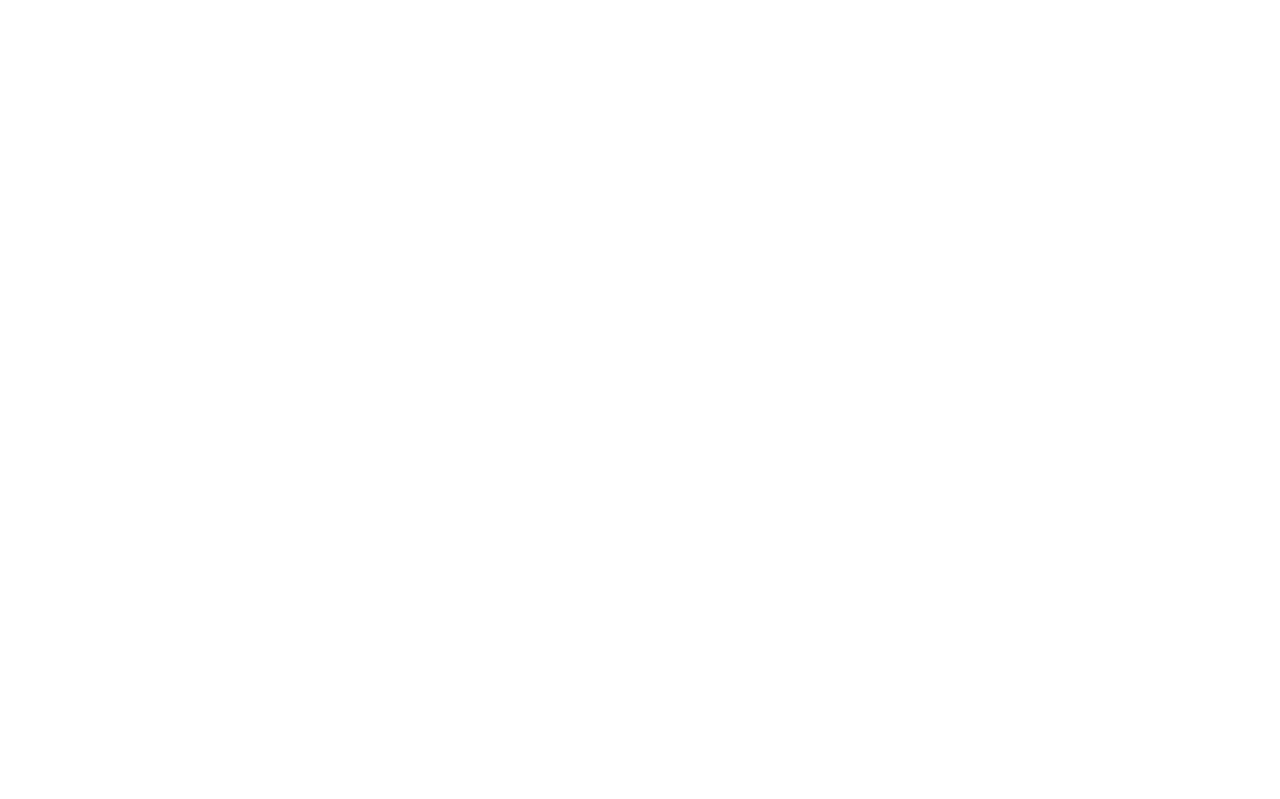
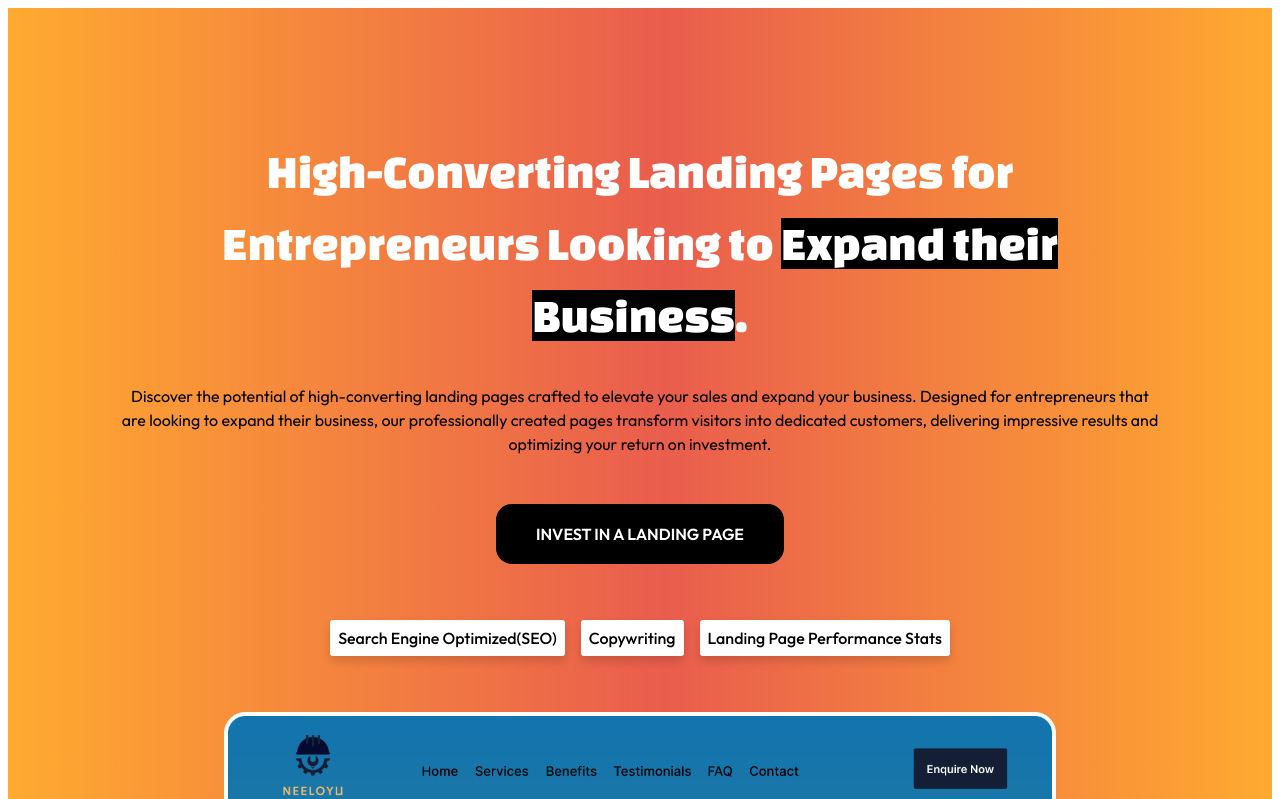
Before and after one commit to Thoughttomvp/thoughttomvppages, an Angular app: page / in a window 1280 px wide. Shown: the top 799 px of the page. Built offline with nearby package versions, Linux system fonts and the light colour scheme.

Commit message:
add banner

```diff
--- a/src/app/app.routes.ts
+++ b/src/app/app.routes.ts
@@ -1,3 +1,6 @@
 import { Routes } from '@angular/router';
+import { HomePageComponent } from './pages/home-page/home-page.component';
 
-export const routes: Routes = [];
+export const routes: Routes = [
+    { path: '', component: HomePageComponent }
+];
--- /dev/null
+++ b/src/app/components/banner/banner.component.html
@@ -0,0 +1,21 @@
+<section class="banner">
+  <div class="banner__content">
+    <div class="heading">High-Converting Landing Pages for Entrepreneurs Looking to <span class="highlight">Expand their
+        Business</span>.</div>
+    <p>Discover the potential of high-converting landing pages crafted to elevate your sales and expand your business.
+      Designed for entrepreneurs that are looking to expand their business, our professionally created pages transform
+      visitors into dedicated customers, delivering impressive results and optimizing your return on investment.</p>
+    <div class="button-section">
+      <button (click)="scrollTo('pricing')">Invest in a Landing Page</button>
+      <!-- <span class="button-context">Pricing that works for you.</span> -->
+    </div>
+    <div class="features">
+      <div class="feature">Search Engine Optimized(SEO)</div>
+      <div class="feature">Copywriting</div>
+      <div class="feature">Landing Page Performance Stats</div>
+    </div>
+    <div class="banner-image">
+      <img src="/assets/images/engbannerimg.png">
+    </div>
+  </div>
+</section>
--- /dev/null
+++ b/src/app/components/banner/banner.component.scss
@@ -0,0 +1,118 @@
+.banner {
+  background: linear-gradient(90deg, rgba(255, 170, 48, 1) 0%, rgba(233, 93, 77, 1) 52%, rgba(255, 170, 48, 1) 100%);
+  display: flex;
+  justify-content: center;
+  padding: 2em;
+  text-align: center;
+
+  @media(min-width:768px) {
+    padding: 8em 1.875em 3em;
+  }
+
+  @media(min-width: 1280px) {
+    padding: 8em 6.875em 3em;
+  }
+
+  &__content {
+    .heading {
+      color: black;
+      font-family: "Changa One", sans-serif;
+      font-weight: 400;
+      font-style: normal;
+      font-size: 1.5em;
+      line-height: 1.5;
+      color: white;
+
+      @media(min-width: 768px) {
+        font-size: 2.5em;
+      }
+
+      @media(min-width: 1280px) {
+        font-size: 3em;
+      }
+
+      .highlight {
+        background: black;
+        color: white;
+      }
+
+    }
+
+    p {
+      color: black;
+      margin: 2em 0;
+      line-height: 1.5;
+      font-family: "Outfit", sans-serif;
+      font-optical-sizing: auto;
+      font-weight: 400;
+      font-style: normal;
+    }
+
+    .button-section {
+      display: flex;
+      justify-content: center;
+      margin: 3em 0;
+
+      button {
+        color: white;
+        padding: 18px;
+        width: 16em;
+        text-transform: uppercase;
+        background: rgb(0, 0, 0);
+        border: 2px solid rgb(0, 0, 0);
+        font-family: "Outfit", sans-serif;
+        font-optical-sizing: auto;
+        font-weight: 600;
+        font-style: normal;
+        font-size: 1rem;
+        border-radius: 16px;
+        cursor: pointer;
+        transition: all 0.4s;
+
+        &:hover {
+          opacity: 0.8;
+          color: black;
+          background: white;
+          border: none;
+        }
+
+        @media(min-width:768px) {
+          width: 18em;
+        }
+
+      }
+    }
+
+    .features {
+      display: flex;
+      flex-direction: column;
+      justify-content: center;
+      margin: 3em 0;
+      font-family: "Outfit", sans-serif;
+      font-optical-sizing: auto;
+      font-weight: 500;
+      font-style: normal;
+
+      @media(min-width: 768px) {
+        flex-direction: row;
+      }
+
+      .feature {
+        background: rgb(255, 255, 255);
+        color: black;
+        box-shadow: 0 5px 10px 0 rgba(0, 0, 0, 0.15);
+        border-radius: 3px;
+        padding: 0.5em;
+        margin: 0.5em;
+      }
+    }
+
+    .banner-image img {
+      width: 80vw;
+
+      @media(min-width: 1280px) {
+        width: 65vw;
+      }
+    }
+  }
+}
--- /dev/null
+++ b/src/app/components/banner/banner.component.ts
@@ -0,0 +1,18 @@
+import { Component } from '@angular/core';
+
+@Component({
+  selector: 'app-banner',
+  standalone: true,
+  imports: [],
+  templateUrl: './banner.component.html',
+  styleUrl: './banner.component.scss'
+})
+export class BannerComponent {
+
+  scrollTo(className: string):void {
+    const elementList = document.querySelectorAll('.' + className);
+    const element = elementList[0] as HTMLElement;
+    element.scrollIntoView({ behavior: 'smooth' });
+  }
+
+}
--- a/src/app/pages/home-page/home-page.component.html
+++ b/src/app/pages/home-page/home-page.component.html
@@ -1 +1 @@
-<p>home-page works!</p>
+<app-banner></app-banner>
--- a/src/app/pages/home-page/home-page.component.ts
+++ b/src/app/pages/home-page/home-page.component.ts
@@ -1,9 +1,12 @@
 import { Component } from '@angular/core';
+import { BannerComponent } from '../../components/banner/banner.component';
 
 @Component({
   selector: 'app-home-page',
   standalone: true,
-  imports: [],
+  imports: [
+    BannerComponent
+  ],
   templateUrl: './home-page.component.html',
   styleUrl: './home-page.component.scss'
 })
--- a/src/styles.scss
+++ b/src/styles.scss
@@ -1 +1,4 @@
 /* You can add global styles to this file, and also import other style files */
+@import url('https://fonts.googleapis.com/css2?family=Changa+One:ital@0;1&display=swap');
+@import url('https://fonts.googleapis.com/css2?family=Rajdhani:wght@300;400;500;600;700&display=swap');
+@import url('https://fonts.googleapis.com/css2?family=Outfit:wght@100..900&display=swap');
```
Also changed, not shown: src/assets/images/engbannerimg.png (added), 1 other file (tests, documents, lock files or other folders).
